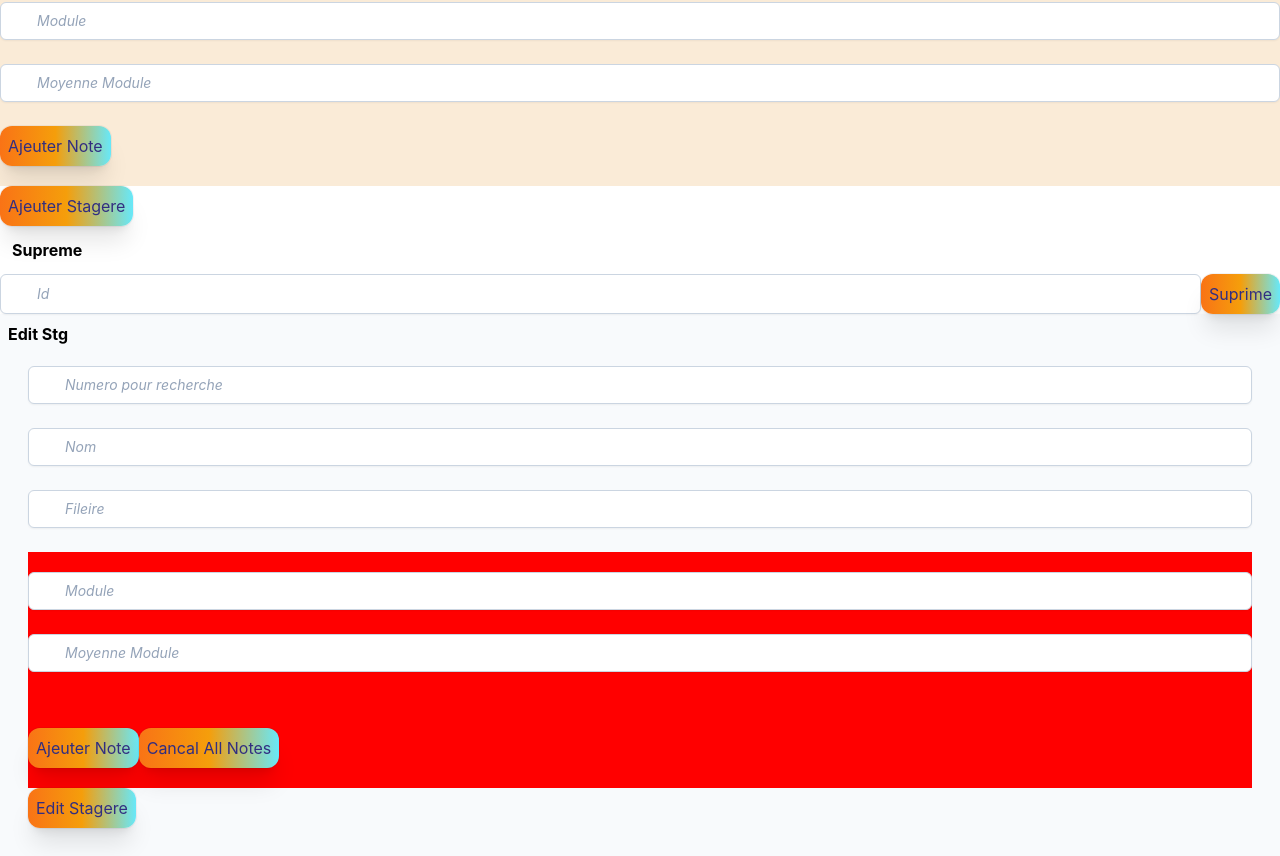
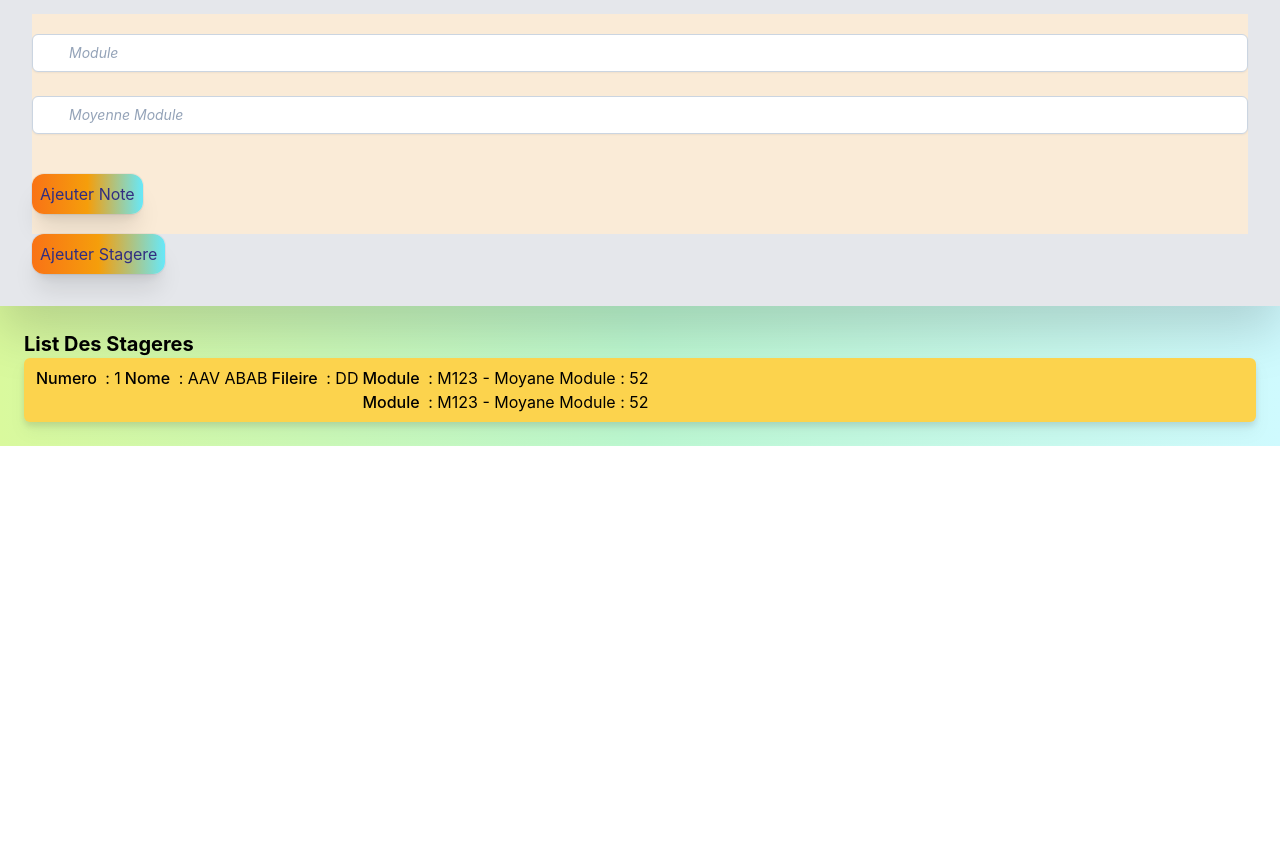
Before and after one commit to abdellahaarab/ReduxToolkitApp, a React (Create React App) app: page / in a window 1280 px wide. Shown: the part 354-1210 px from the top of the page. After the commit the page ends 800 px from the top, so only its background shows below. Built offline with nearby package versions, Linux system fonts and the light colour scheme.

Commit message:
initial commit in branch _design

```diff
--- a/package.json
+++ b/package.json
@@ -10,6 +10,7 @@
     "react": "^18.2.0",
     "react-dom": "^18.2.0",
     "react-redux": "^8.0.5",
+    "react-router-dom": "^6.6.2",
     "react-scripts": "5.0.1",
     "web-vitals": "^2.1.4"
   },
--- a/src/App.js
+++ b/src/App.js
@@ -15,9 +15,10 @@ function App() {
     <Provider store={store}>
         <Appbar/>
          <FormDajeuter  />
-        <FormDelete/>
-       {/* <ListDesStagers/>*/}
-        <FormEditStg/>
+         <ListDesStagers/>
+       {/* <FormDelete/>
+
+        <FormEditStg/> */}
     </Provider>
   );
 }
--- a/src/Componnant/FormAdd.js
+++ b/src/Componnant/FormAdd.js
@@ -56,7 +56,7 @@ function FormDajeuter() {
 
     return (
         <div className='FormDajeuter'>
-            <form>
+            <form className='drop-shadow-2xl bg-gray-200 p-8'>
                 <input type="text" value={Numero?Numero:""} placeholder='Numero'  onChange={(e)=>setNumero(e.target.value)   } className={inputStyle}/><br/>
                 <input type="text" value={Nom?Nom:""} placeholder='Nom'  onChange={(e)=>setNom(e.target.value)   }   className={inputStyle} /><br/>
                 <input type="text" value={Prenom?Prenom:""} placeholder='Prenom' onChange={(e)=>setPrenom(e.target.value)   }  className={inputStyle}  /><br/>
@@ -65,7 +65,7 @@ function FormDajeuter() {
 
                     <input type="text" value={Module?Module:""} placeholder='Module' onChange={(e)=>setModule(e.target.value)   }   className={inputStyle} /><br/>
                     <input type="text" value={Moyenne?Moyenne:""} placeholder='Moyenne Module' onChange={(e)=>setMoyenne(e.target.value)   }    className={inputStyle} /><br/>
-                     <ul>
+                     <ul className='p-2'>
                          {
      Notes.map((e,i)=>< li className='text-blue-600' key={i}>Module : {e.module} - Moyane Module : {e.moyanmodule}</li>)
                         }
--- a/src/Componnant/FormDelete.js
+++ b/src/Componnant/FormDelete.js
@@ -6,7 +6,7 @@ import { deletStagere } from '../data/store'
 
 function FormDelete() {
     // const data = useSelector(state => state.stagere.stageres)
-    const buttonStyle ="bg-gradient-to-r from-orange-500 via-amber-500 to-cyan-300 text-indigo-900 dark:bg-slate-900 rounded-xl p-2 ring-1 ring-slate-900/5 shadow-xl"
+    const buttonStyle ="bg-gradient-to-r from-orange-300 via-amber-500 to-cyan-100 text-indigo-900 dark:bg-slate-900 rounded-xl p-2 ring-1 ring-slate-900/5 shadow-xl"
     const inputStyle = "placeholder:italic placeholder:text-slate-400 block bg-white w-full border border-slate-300 rounded-md py-2 pl-9 pr-3 shadow-sm focus:outline-none focus:border-sky-500 focus:ring-sky-500 focus:ring-1 sm:text-sm"
 
 
@@ -19,7 +19,7 @@ function FormDelete() {
         dispatch(deletStagere(serch))
     }
     return (
-        <div className='FormDelete'>
+        <div className='FormDelete p-10'>
             <h3 className='p-3 font-bold'>Supreme</h3>
             <form className='flex'>
                 <input type='text' placeholder='Id'  onChange={(e)=>setSerch(e.target.value)} className={inputStyle}/>
--- a/src/Componnant/FormEditStg.js
+++ b/src/Componnant/FormEditStg.js
@@ -4,8 +4,8 @@ import { editStagere } from '../data/store'
 
 
 function FormEditStg() {
-    const inputStyle = "placeholder:italic placeholder:text-slate-400 block bg-white w-full border border-slate-300 rounded-md py-2 pl-9 pr-3 shadow-sm focus:outline-none focus:border-sky-500 focus:ring-sky-500 focus:ring-1 sm:text-sm"
-    const buttonStyle ="bg-gradient-to-r from-orange-500 via-amber-500 to-cyan-300 text-indigo-900 dark:bg-slate-900 rounded-xl p-2 ring-1 ring-slate-900/5 shadow-xl"
+    const inputStyle = "placeholder:italic placeholder:text-slate-500 block bg-white w-full border border-slate-300 rounded-md py-2 pl-9 pr-3 shadow-sm focus:outline-none focus:border-sky-500 focus:ring-sky-500 focus:ring-1 sm:text-sm"
+    const buttonStyle ="bg-gradient-to-r from-orange-300 via-amber-300 to-cyan-100 m-2 text-indigo-900 dark:bg-slate-900 rounded-xl p-2 ring-1 ring-slate-900/5 shadow-xl"
 
     const data = useSelector(state=>state.stagere.stageres)
     const dispatch = useDispatch()
@@ -65,13 +65,13 @@ function FormEditStg() {
 
 
     return (
-        <div className='FormDajeuter p-2 bg-slate-50 shadow-lg '>
+        <div className='FormDajeuter p-4 bg-slate-50 shadow-lg'>
             <h3 className='text-black font-bold'>Edit Stg</h3>
-            <form className='p-5 '>
+            <form className='p-5 drop-shadow-2xl'>
                 <input type="text" value={Numero} placeholder='Numero pour recherche '  onChange={fSerch}  className={inputStyle}/><br/>
                 <input type="text" value={Nom} placeholder='Nom'  onChange={(e)=>setNom(e.target.value)   }    className={inputStyle}/><br/>
                 <input type="text" value={Fileire} placeholder='Fileire' onChange={(e)=>setFileire(e.target.value)   }  className={inputStyle}  /><br/>
-                <div style={{backgroundColor:"red", padding:"20px 0"}}>
+                <div style={{backgroundColor:"red", padding:"20px 0"}} className="bg-gradient-to-r from-slate-200  to-cyan-500 rounded-xl">
 
                     <input type="text" value={Module} placeholder='Module' onChange={(e)=>setModule(e.target.value)   }   className={inputStyle} /><br/>
                     <input type="text" value={Moyenne} placeholder='Moyenne Module' onChange={(e)=>setMoyenne(e.target.value)   }  className={inputStyle}   /><br/>
--- a/src/Componnant/ListDesStagers.js
+++ b/src/Componnant/ListDesStagers.js
@@ -8,20 +8,28 @@ function ListDesStagers() {
 
 
   return (
-    <div className='List'>
-        <h3>List Des Stageres</h3>
+    <div className='bg-gradient-to-r from-lime-200 via-green-200 to-cyan-100 p-6'>
+        <h3 className='text-xl font-bold' >List Des Stageres</h3>
         {
            data ?
 
             data.map( (element,index) =>
-            <div key={index} style={{display:"flex"}}>
-                      <div>-Numero : {element.numero } - </div>
-                      <div>Nome : {element.nomeESTprenome } - </div>
-                      <div>Fileire : {element.fileire } </div>
+            <div key={index} style={{display:"flex"}} className="p-2 drop-shadow-lg bg-amber-300 rounded-md">
+                      <div>
+                        <span className='font-medium p-1'>Numero </span> : {element.numero}
+                      </div>
+                      <div>
+                        <span className='font-medium p-1'>Nome</span> : {element.nomeESTprenome }
+                      </div>
+                      <div>
+                        <span className='font-medium p-1'>Fileire</span> : {element.fileire }
+                      </div>
 
                       <ol>
                          {
-                            element.notes.map((e,i)=>< li key={i}>Module : {e.module} - Moyane Module : {e.moyanmodule}</li>)
+                            element.notes.map((e,i)=>
+                              < li key={i}>
+                                <span className='font-medium p-1'>Module</span> : {e.module} - Moyane Module : {e.moyanmodule}</li>)
                         }
                       </ol>
 
--- a/src/data/store.js
+++ b/src/data/store.js
@@ -18,7 +18,7 @@ const initialData = {
 const stageresSlice = createSlice(
      {
         name: "stageres",
-        initialState: {stageres : []},
+        initialState: initialData, // {stageres : []},
         reducers:{
             addStagere:(state , action) => {
                 const stg = action.payload;
```
Also changed, not shown: 1 other file (tests, documents, lock files or other folders).
